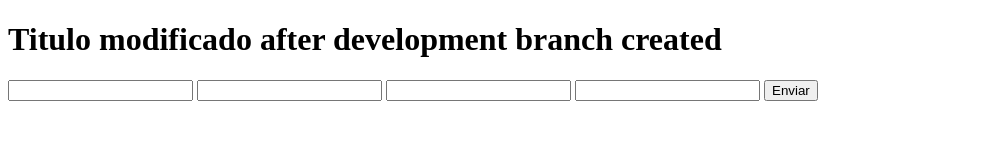
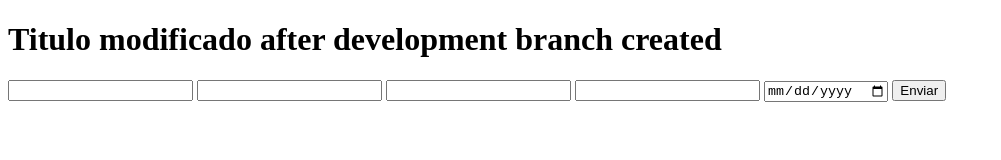
Before and after one commit to JoseJavierMtzO/HelloWorld-git, a plain HTML site: page index.html in a window 1280 px wide. Shown: the whole page, without its empty margins (0-1001 px from the left). Drawn offline with Linux system fonts and the light colour scheme.

Commit message:
Se agegó nacimiento

```diff
--- a/index.html
+++ b/index.html
@@ -10,6 +10,7 @@
 		<input type="text" name="Apellido" id="Apellido">
 		<input type="text" name="Edad" id="Edad">
 		<input type="number" name="age" id="age">
+		<input type="date" name="nacimiento" id="nacimiento">
 		<input type="button" name="Enviar" value="Enviar">
 	</form>
 </body>
```
